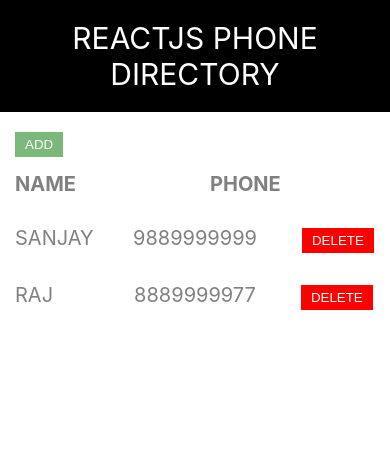
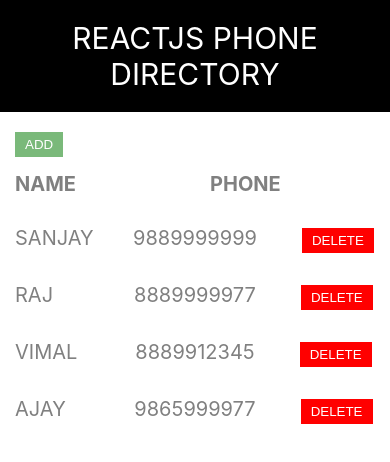
Before and after one commit to sanjaytriumph/phonedirectory, a React (Create React App) app: page / in a window 390 px wide. Shown: the top 462 px of the page. Built offline with nearby package versions, Linux system fonts and the light colour scheme.

Commit message:
delete logic added in phone directory

```diff
--- a/src/ShowSubscribers.js
+++ b/src/ShowSubscribers.js
@@ -3,22 +3,43 @@ import Header from './Header';
 import { Link } from 'react-router-dom';
 import './App.css';
 
-function ShowSubscribers() {
-
-  const deleteHandler = (message) =>{
-    alert(message);
-  };
-
-  let subscribers = [
+class ShowSubscribers extends React.Component{
+    constructor(){
+        super();
+        this.state = {
+            subscribers: [
                 {
+                    id: 1,
                     name: "Sanjay",
                     phone: 9889999999
                 },
                 {
+                    id: 2,
                     name: "Raj",
                     phone: 8889999977
+                },
+                {
+                    id: 3,
+                    name: "Vimal",
+                    phone: 8889912345
+                },
+                {
+                    id: 4,
+                    name: "Ajay",
+                    phone: 9865999977
                 }
             ]
+        }
+    }
+
+  deleteHandler = (currentIndex) =>{
+    this.state.subscribers.splice(currentIndex,1);
+    //console.log(this.state.subscribers);
+    this.setState(this.state.subscribers);
+  };
+
+
+  render(){
     return (
         <div>
           <Header headertext="Reactjs Phone Directory"/>
@@ -27,17 +48,14 @@ function ShowSubscribers() {
             <span className="field-item strong">Name</span>
             <span className="field-item strong">Phone</span>
           </div>
-      {/* <div className="field-row">
-        <span className="field-item">Sanjay</span>
-        <span className="field-item">9888888888</span>
-      </div> */}
+
           {
-        subscribers.map((item, i)=>{
+            this.state.subscribers.map((item, i)=>{
               return(
                 <div className="field-row" key={i}>
                   <span className="field-item">{item.name}</span>
                   <span className="field-item">{item.phone}</span>
-              <span className="field-item"><button className="delete" onClick={deleteHandler.bind(this,'clicked')}>Delete</button></span>
+                  <span className="field-item"><button className="delete" onClick={this.deleteHandler.bind(this, i)}>Delete</button></span>
                 </div>
               )
             })
@@ -46,5 +64,6 @@ function ShowSubscribers() {
         </div>
       );
   }
+}
 
 export default ShowSubscribers;
```
Lines whose indentation alone changed are shown as unchanged.
